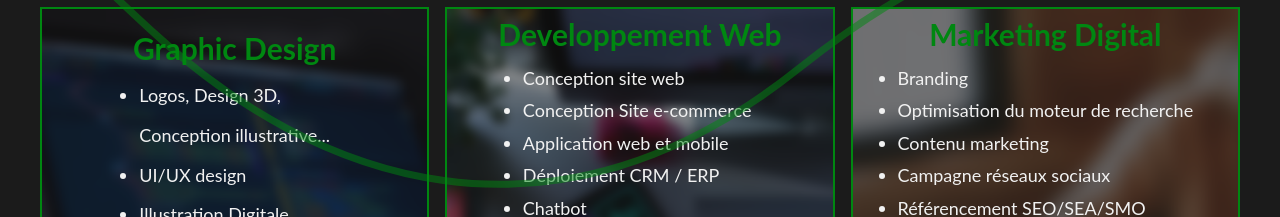
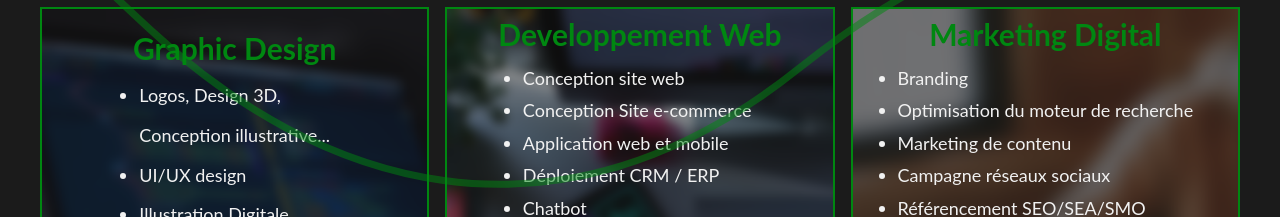
Before and after one commit to Koreankat/Datum-Services, a React (Create React App) app: page / in a window 1280 px wide. Shown: the part 1060-1277 px from the top of the page. Built offline with nearby package versions, Linux system fonts and the light colour scheme.

Commit message:
services update2

```diff
--- a/src/components/Services.js
+++ b/src/components/Services.js
@@ -64,7 +64,7 @@ const ServicesSection = () => {
           <ul className='ul3'>
             <li>Branding</li>
             <li>Optimisation du moteur de recherche</li>
-            <li>Contenu marketing</li>
+            <li>Marketing de contenu</li>
             <li>Campagne réseaux sociaux</li>
             <li>Référencement SEO/SEA/SMO</li>
             <li>E-mailing</li>
```
